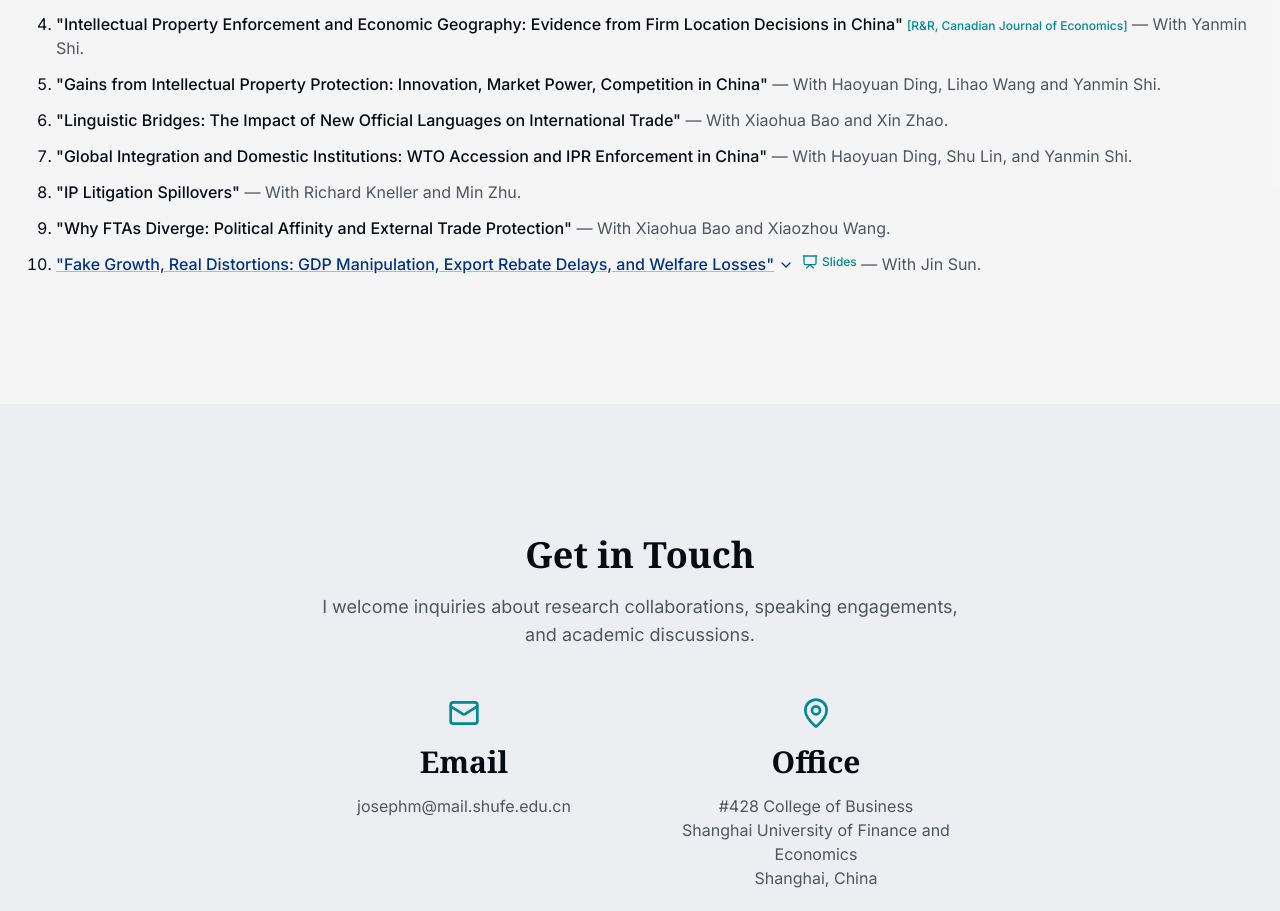
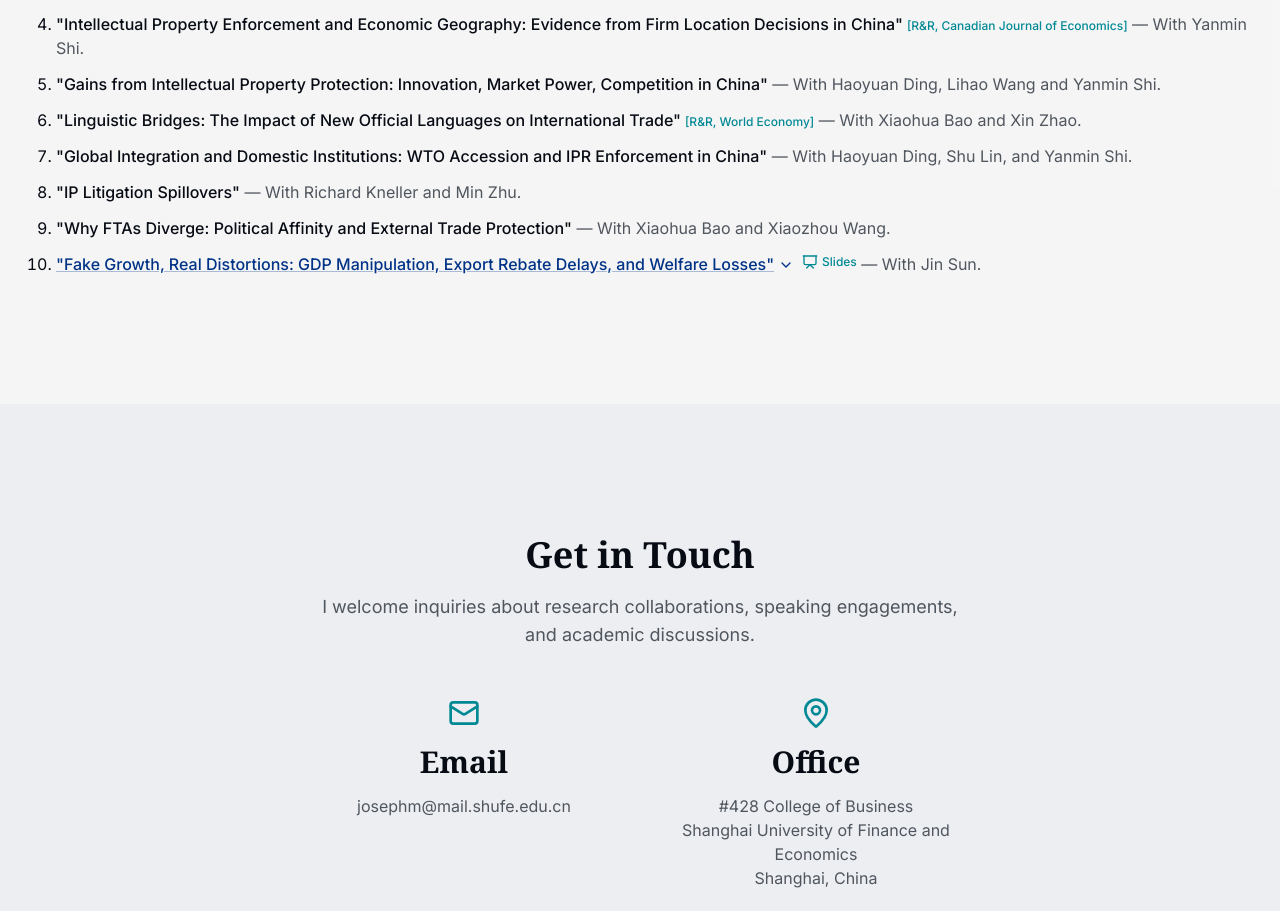
Before and after one commit to jkonmak1208-design/personal-website, a React (Vite) app: page / in a window 1280 px wide. Shown: the part 3368-4279 px from the top of the page. Built offline with nearby package versions, Linux system fonts and the light colour scheme.

Commit message:
Add R&R at World Economy status to Linguistic Bridges paper
Co-Authored-By: Claude Opus 4.6 <noreply@anthropic.com>

```diff
--- a/src/pages/Home.tsx
+++ b/src/pages/Home.tsx
@@ -288,6 +288,7 @@ export default function Home() {
               </li>
               <li className="text-foreground">
                 <span className="font-medium">"Linguistic Bridges: The Impact of New Official Languages on International Trade"</span>
+                <span className="text-xs font-medium text-accent ml-1">[R&amp;R, World Economy]</span>
                 <span className="text-muted-foreground"> — With Xiaohua Bao and Xin Zhao.</span>
               </li>
               <li className="text-foreground">
```
